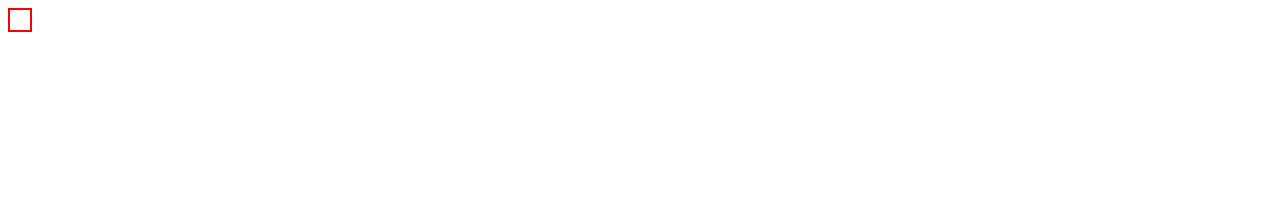
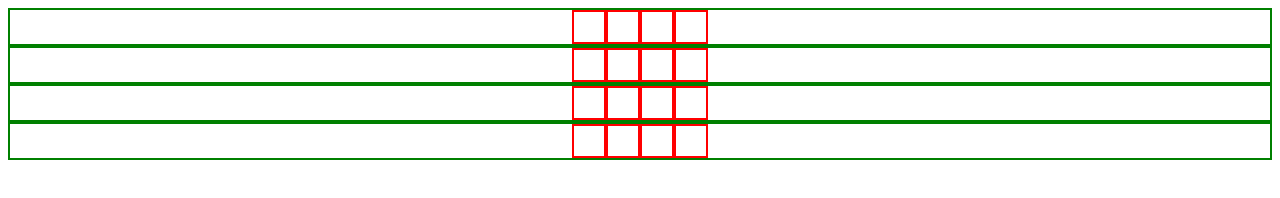
Before and after one commit to drebob24/Etch-a-Sketch, a plain HTML site: page index.html in a window 1280 px wide. Drawn offline with Linux system fonts and the light colour scheme.

Commit message:
Create function(s) to build a grid
Create buildRow() and buildGrid() functions that are easily scalable
to build any configuration of rows and columns.

Next step is to scale the grid larger and add hover effects.

```diff
--- a/script.js
+++ b/script.js
@@ -1,5 +1,20 @@
 const container = document.querySelector('.container');
 
-const grid = document.createElement('div');
-grid.classList.add('box');
-container.appendChild(grid);
+buildGrid();
+
+function buildGrid(){
+    for (let i = 0; i < 4; i++){
+        const grid = document.createElement('div');
+        grid.classList.add('row');
+        container.appendChild(grid);
+        buildRow(grid);
+    }
+}
+
+function buildRow(row){
+    for (let j = 0; j < 4; j++){
+        const box = document.createElement('div');
+        box.classList.add('box');
+        row.appendChild(box);
+    }
+}
--- a/style.css
+++ b/style.css
@@ -1,5 +1,11 @@
 .box {
     border : solid red 2px;
-    height: 20px;
-    width: 20px;
+    height: 30px;
+    width: 30px;
 }
+
+.row {
+    border: solid green 2px;
+    display: flex;
+    justify-content: center;
+}
```
